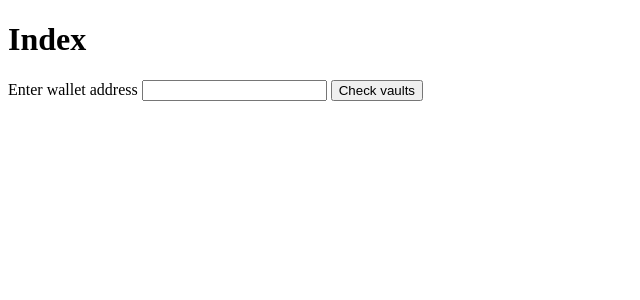
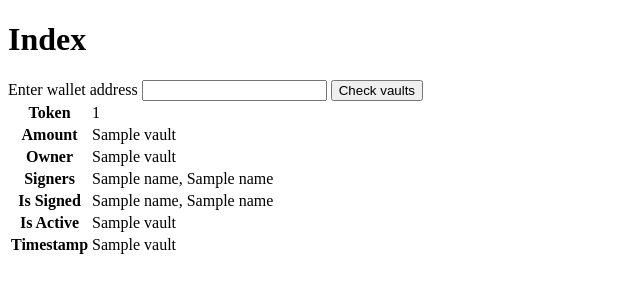
Before and after one commit to Naerhy/vaults, a Python web app: template flask/templates/index.html in a window 1280 px wide. Shown: the top 300 px of the page, without its empty margins (0-640 px from the left). Run offline with Jinja, Linux system fonts and the light colour scheme; the template is opened without the code that fills it: most values are stand-ins (such as "Sample title", 1, 10 or a date in 2020).

Commit message:
Improve html index template

```diff
--- a/flask/templates/index.html
+++ b/flask/templates/index.html
@@ -11,4 +11,40 @@
 	<input type="text" name="address" id="address" required>
 	<button type="submit">Check vaults</button>
 </form>
+{% if vaults is none %}
+	<p>There is no vaults to display!</p>
+{% else %}
+	{% for vault in vaults %}
+		<table>
+			<tr>
+				<th>Token</th>
+				<td>{{ vault[0] }}</td>
+			</tr>
+			<tr>
+				<th>Amount</th>
+				<td>{{ vault[1] }}</td>
+			</tr>
+			<tr>
+				<th>Owner</th>
+				<td>{{ vault[2] }}</td>
+			</tr>
+			<tr>
+				<th>Signers</th>
+				<td>{{ vault[3][0] }}, {{ vault[3][1] }}</td>
+			</tr>
+			<tr>
+				<th>Is Signed</th>
+				<td>{{ vault[4][0] }}, {{ vault[4][1] }}</td>
+			</tr>
+			<tr>
+				<th>Is Active</th>
+				<td>{{ vault[5] }}</td>
+			</tr>
+			<tr>
+				<th>Timestamp</th>
+				<td>{{ vault[6] }}</td>
+			</tr>
+		</table>
+	{% endfor %}
+{% endif %}
 {% endblock %}
```
